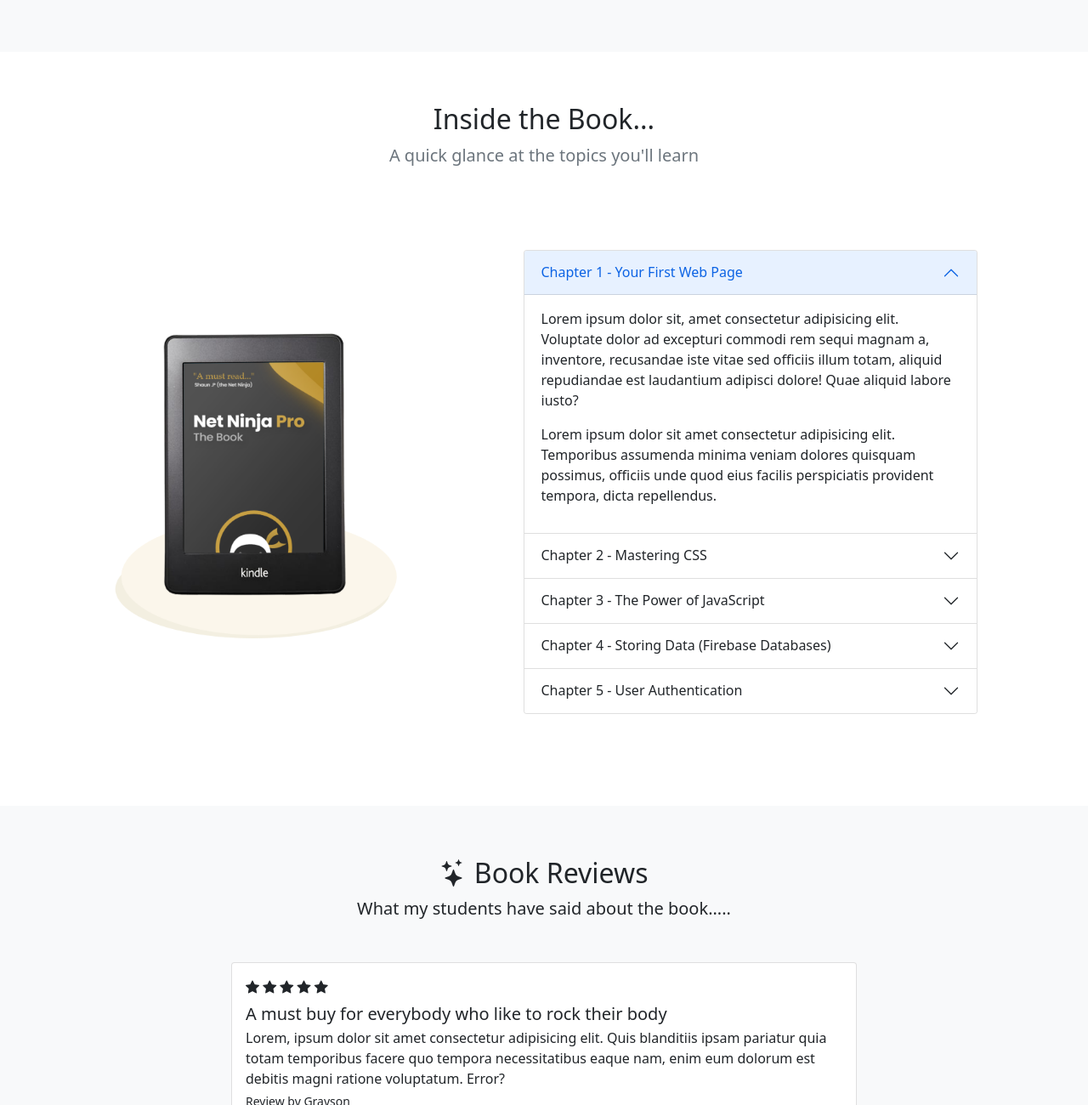
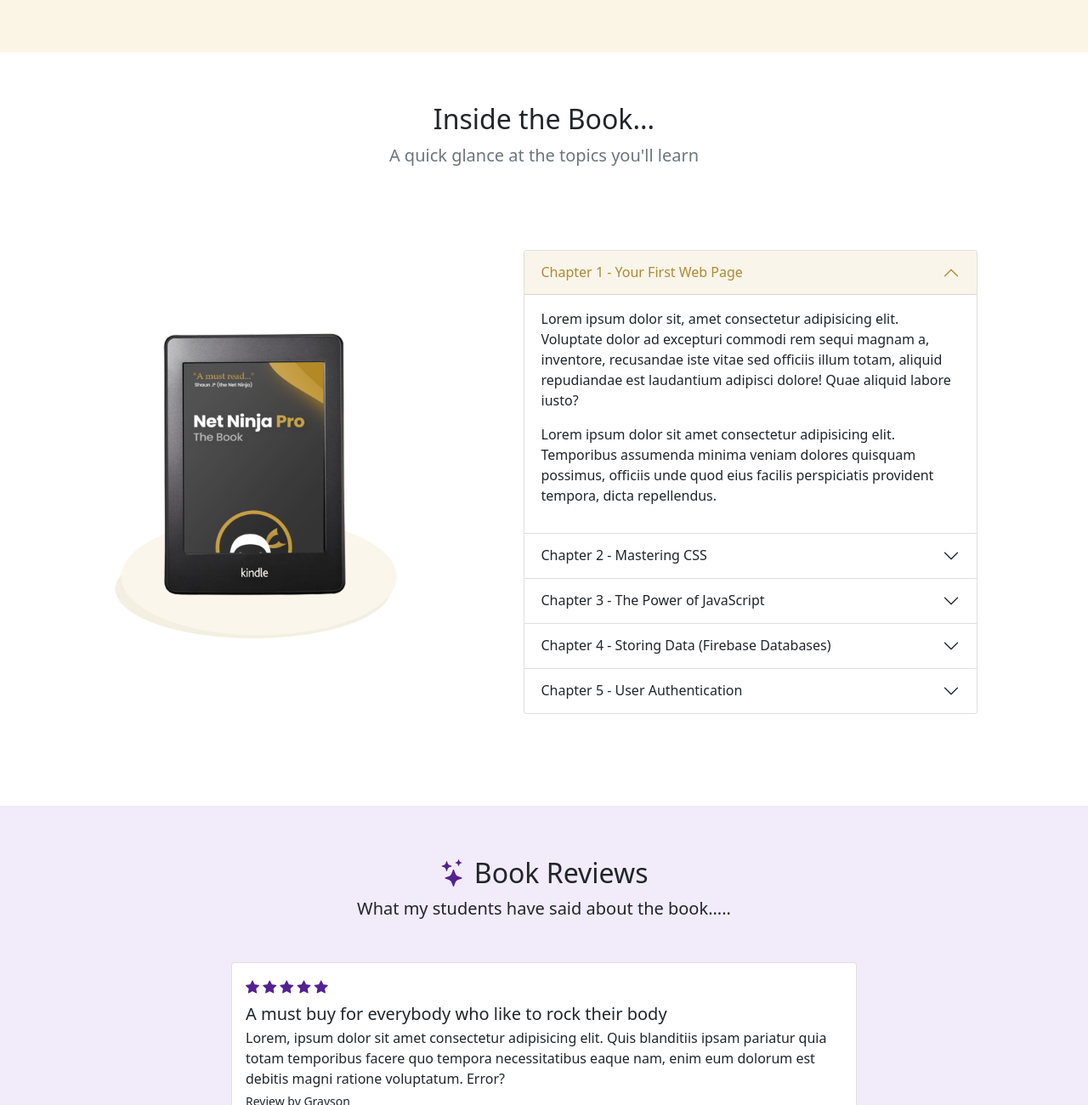
Before and after one commit to thorrellt/BS5-tutorial, a website: page index.html in a window 1280 px wide. Shown: the part 1500-2800 px from the top of the page at 85% size. Drawn offline with nearby package versions, Linux system fonts and the light colour scheme.

Commit message:
ad bootstrap files to customize siles

```diff
--- a/index.html
+++ b/index.html
@@ -4,8 +4,7 @@
     <meta charset="UTF-8">
     <meta http-equiv="X-UA-Compatible" content="IE=edge">
     <meta name="viewport" content="width=device-width, initial-scale=1.0">
-    <link href="https://cdn.jsdelivr.net/npm/bootstrap@5.0.2/dist/css/bootstrap.min.css" rel="stylesheet"
-        integrity="sha384-EVSTQN3/azprG1Anm3QDgpJLIm9Nao0Yz1ztcQTwFspd3yD65VohhpuuCOmLASjC" crossorigin="anonymous">
+    <link href="/css/main.min.css" rel="stylesheet">
 
     <link rel="stylesheet" href="https://cdn.jsdelivr.net/npm/bootstrap-icons@1.8.3/font/bootstrap-icons.css">
 
@@ -305,11 +304,11 @@
 
 
     <!-- REVIEWS LIST -->
-    <section id="reviews" class="bg-light">
+    <section id="reviews" class="bg-altlight">
         <div class="container-lg">
             <div class="text-center">
                 <h2>
-                    <i class="bi bi-stars"></i>
+                    <i class="bi bi-stars text-altdark"></i>
                     Book Reviews
                 </h2>
                 <p class="lead">What my students have said about the book.....</p>
@@ -320,11 +319,11 @@
                     <div class="list-group">
                         <div class="list-group-item py-3">
                             <div class="pb-2">
-                                <i class="bi bi-star-fill"></i>
-                                <i class="bi bi-star-fill"></i>
-                                <i class="bi bi-star-fill"></i>
-                                <i class="bi bi-star-fill"></i>
-                                <i class="bi bi-star-fill"></i>
+                                <i class="bi bi-star-fill text-altdark"></i>
+                                <i class="bi bi-star-fill text-altdark"></i>
+                                <i class="bi bi-star-fill text-altdark"></i>
+                                <i class="bi bi-star-fill text-altdark"></i>
+                                <i class="bi bi-star-fill text-altdark"></i>
                             </div>
                             <h5 class="mb-1">A must buy for everybody who like to rock their body
                             </h5>
--- /dev/null
+++ b/sass/main.scss
@@ -0,0 +1,24 @@
+// custom variable values
+$primary: #c29938;
+$light: #fbf5e5;
+
+// import the functions & variables
+@import "../node_modules/bootstrap/scss/_functions";
+@import "../node_modules/bootstrap/scss/_variables";
+@import "../node_modules/bootstrap/scss/_mixins";
+
+// custom theme colours
+$custom-theme-colors: (
+  "altlight": #f2ebfa,
+  "altdark": #522192
+);
+
+// merge the maps to add new theme colors
+$theme-colors: map-merge($custom-theme-colors, $theme-colors);
+$theme-colors-rgb: map-loop($theme-colors, to-rgb, "$value");
+$utilities-colors: map-merge($utilities-colors, $theme-colors-rgb);
+$utilities-text-colors: map-loop($utilities-colors, rgba-css-var, "$key", "text");
+$utilities-bg-colors: map-loop($utilities-colors, rgba-css-var, "$key", "bg");
+
+// import bootstrap
+@import '../node_modules/bootstrap/scss/bootstrap';
```
Also changed, not shown: package.json (added, +22 -0 lines), css/main.min.css (added), 2 other files.
